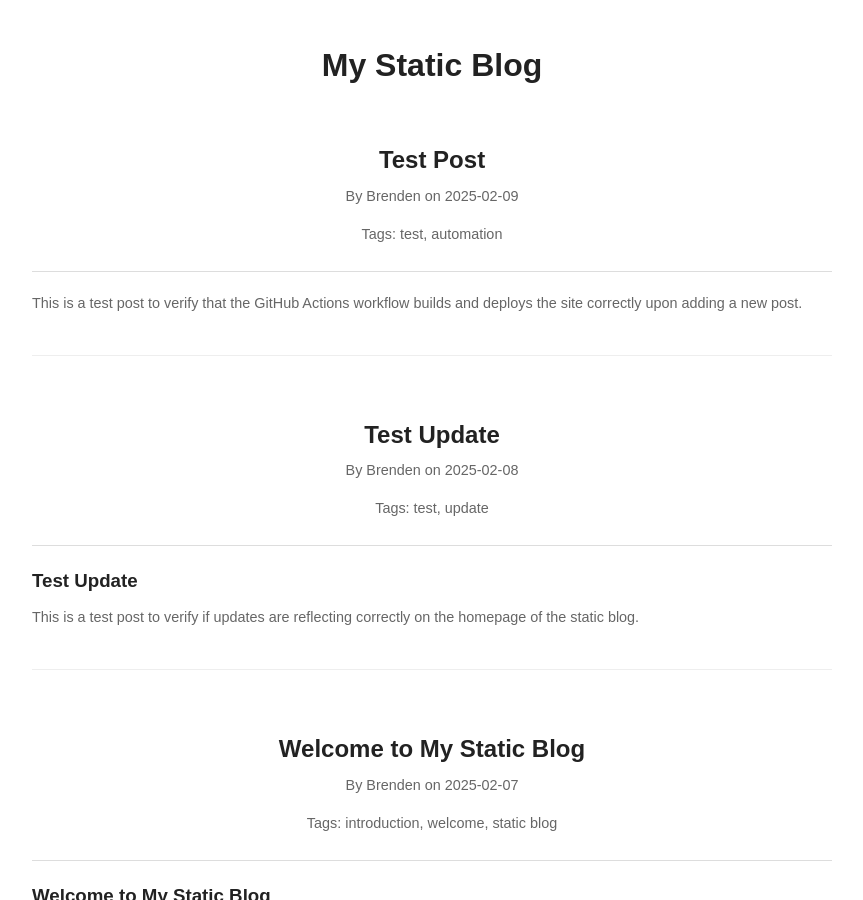
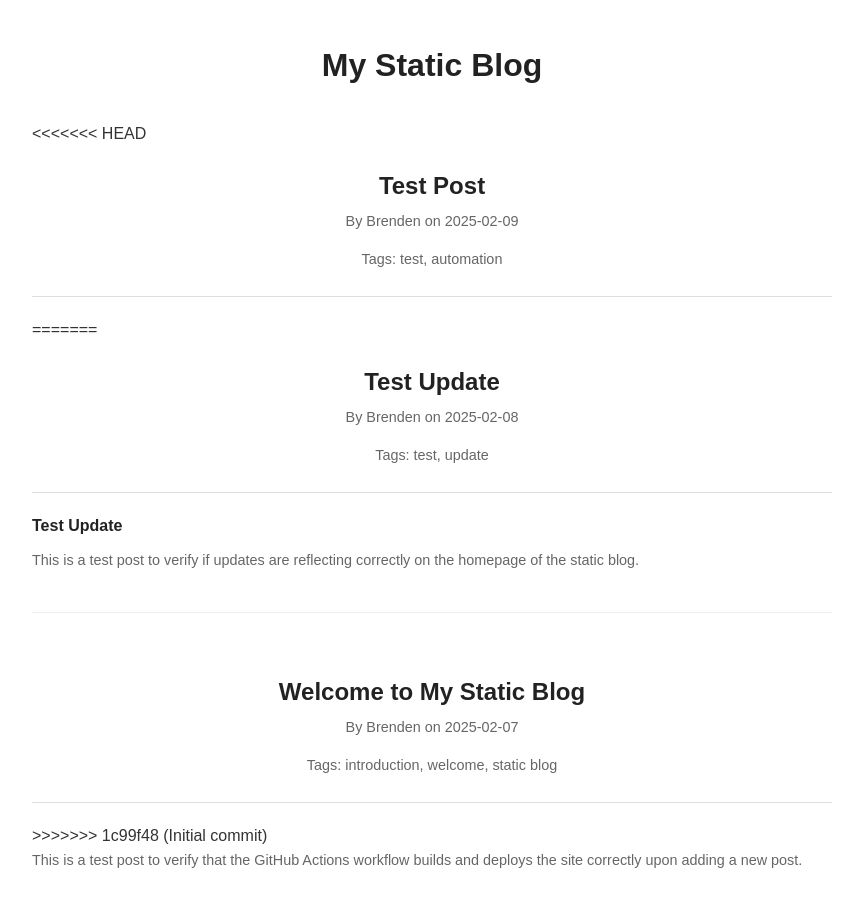
Before and after one commit to BoBomar95/TestBlog, a Jekyll site: the page index.html, which Jekyll copies as it is, in a window 1280 px wide and 900 px high. Shown: the whole window, without its empty margins (208-1071 px from the left). Built offline with Jekyll 4.4.1, drawn with Linux system fonts in a browser that asks for light colours; some of the changed text lies outside the part shown.

Commit message:
Your commit message

```diff
--- a/index.html
+++ b/index.html
@@ -14,12 +14,49 @@
         <!-- Blog Posts -->
         <!-- Each blog post is inserted here in reverse chronological order -->
 
+<<<<<<< HEAD
 <article>
     <header>
         <h2>Test Post</h2>
         <p>By Brenden on 2025-02-09</p>
         <p>Tags: test, automation</p>
     </header>
+=======
+        <article>
+            <header>
+                <h2>Test Update</h2>
+                <p>By Brenden on 2025-02-08</p>
+                <p>Tags: test, update</p>
+            </header>
+
+    <script type="application/ld+json">
+    {
+        "@context": "https://schema.org",
+        "@type": "BlogPosting",
+        "headline": "Test Update",
+        "author": "Brenden",
+        "datePublished": "2025-02-08",
+        "keywords": ["test","update"]
+    }
+    </script>
+
+            <section>
+                <h1 id="test-update">Test Update</h1>
+<p>This is a test post to verify if updates are reflecting correctly on the homepage of the static blog.</p>
+
+            </section>
+        </article>
+        <hr>
+
+
+        <article>
+            <header>
+                <h2>Welcome to My Static Blog</h2>
+                <p>By Brenden on 2025-02-07</p>
+                <p>Tags: introduction, welcome, static blog</p>
+            </header>
+
+>>>>>>> 1c99f48 (Initial commit)
     <script type="application/ld+json">
 {
   "@context": "https://schema.org",
@@ -94,6 +131,7 @@
 <p>Welcome to my new static blog! This is the first post where I will share my thoughts and experiences on web development, markdown blogging, and more.</p>
 <p>Stay tuned for more updates!!!!11</p>
 
+<<<<<<< HEAD
     </section>
 </article>
 <hr>
@@ -128,6 +166,38 @@
 </article>
 <hr>
 
+=======
+            </section>
+        </article>
+        <hr>
+
+
+        <article>
+            <header>
+                <h2>Human Agency and Language</h2>
+                <p>By Charles Taylor on 1985-01-01</p>
+                <p>Tags: philosophy, agency, selfhood, language, identity</p>
+            </header>
+
+    <script type="application/ld+json">
+    {
+        "@context": "https://schema.org",
+        "@type": "BlogPosting",
+        "headline": "Human Agency and Language",
+        "author": "Charles Taylor",
+        "datePublished": "1985-01-01",
+        "keywords": ["philosophy","agency","selfhood","language","identity"]
+    }
+    </script>
+
+            <section>
+                <p>Success!!!</p>
+
+            </section>
+        </article>
+        <hr>
+
+>>>>>>> 1c99f48 (Initial commit)
     </main>
     <footer>
         <p>&copy; 2025 My Static Blog</p>
```
Also changed, not shown: build.js (+24 -0 lines), .github/workflows/build.yml (added), 1 other file.
